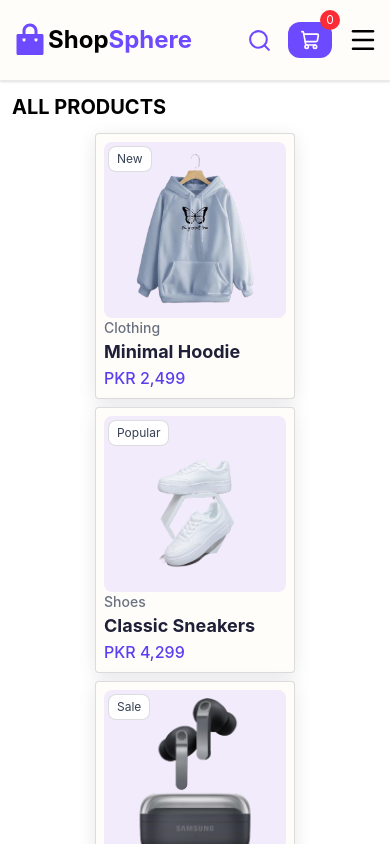
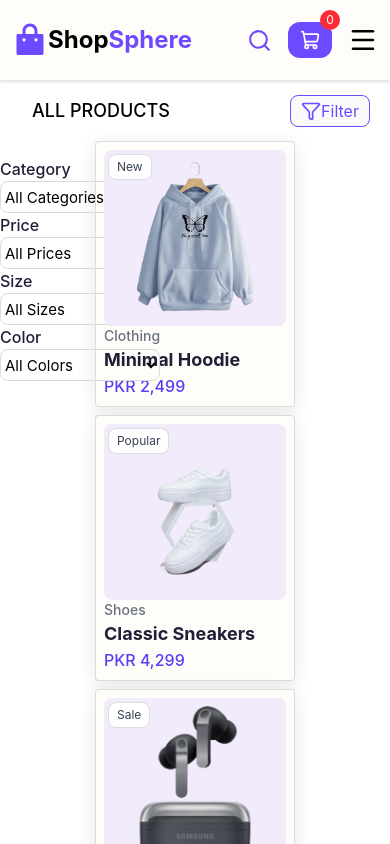
Before and after one commit to fiza-fehmi/Ecommerce-Store, a React (Vite) app: page / in a window 390 px wide. Shown: the top 844 px of the page. Built offline with nearby package versions, Linux system fonts and the light colour scheme.

Commit message:
Add mobile filter toggle functionality

```diff
--- a/src/components/CardBar.jsx
+++ b/src/components/CardBar.jsx
@@ -1,19 +1,85 @@
 import Card from "./Card";
 import { products } from "../data/products";
 import Filters from "./Filters";
+import { Funnel } from "lucide-react";
+import { useState } from "react";
 
 const CardBar = () => {
+  const [filterToggle, setFilterToggle] = useState(false)
   return (
-    <div className="transition duration-300 ease-in">
-       <div>
-        <h1 className="uppercase text-black font-bold text-xl py-3 px-3">All Products</h1>
+    <div className="relative transition duration-300 ease-in">
+       <div className="hidden sm:flex">
+        <h1 className="uppercase text-black sm:font-bold font-medium text-lg sm:text-xl py-3 px-3">All Products</h1>
+      </div>
+      <div className="sm:hidden relative">
+      <div className=" flex items-center justify-between px-5 py-1">
+        <h1 className="uppercase text-black sm:font-bold font-medium text-lg sm:text-xl py-3 px-3">All Products</h1>
+        <button onClick={()=>{setFilterToggle(!filterToggle); console.log("btn clicked")}} className="flex border h-8 w-20 justify-center items-center rounded-lg bg-gray-50 text-[#6D4AFF] border-[#6D4AFF]">
+        <Funnel className="h-5 w-5 text-[#6D4AFF]" />
+        Filter
+        </button>
+        </div>
+         <div className={`flex flex-col absolute justify-center gap-5 sm:hidden ${filterToggle ? "translate-y-4 opacity-" :"translate-y-4 opacity-100"}`}>
+        <div className="flex flex-col ">
+        <div className="flex flex-col">
+            <label className="font-medium text-base text-[#1F2038]">Category</label>
+            <select className="text-[15px] border border-[#D9D9D9] w-40 h-8 rounded-lg">
+                <option value="">All Categories</option>
+                <option value="">Clothing</option>
+                <option value="">Shoes</option>
+                <option value="">Bags</option>
+                <option value="">Watches</option>
+                <option value="">Accessories</option>
+                <option value="">Electronics</option>
+            </select>
+        </div>
+         <div className="flex flex-col">
+            <label className="font-medium text-base text-[#1F2038]">Price</label>
+            <select className="text-[15px] border border-[#D9D9D9] w-40 h-8 rounded-lg">
+                <option value="">All Prices</option>
+                <option value="">Clothing</option>
+                <option value="">Shoes</option>
+                <option value="">Bags</option>
+                <option value="">Watches</option>
+                <option value="">Accessories</option>
+                <option value="">Electronics</option>
+            </select>
+        </div>
+
+           <div className="flex flex-col">
+            <label className="font-medium text-base text-[#1F2038]">Size</label>
+            <select className="text-[15px] border border-[#D9D9D9] w-40 h-8 rounded-lg">
+                <option value="">All Sizes</option>
+                <option value="">S</option>
+                <option value="">M</option>
+                <option value="">L</option>
+                <option value="">XL</option>
+                <option value="">XXL</option>
+
+            </select>
+        </div>
+           <div className="flex flex-col">
+            <label className="font-medium text-base text-[#1F2038]">Color</label>
+            <select className="text-[15px] border border-[#D9D9D9] w-40 h-8 rounded-lg">
+                <option value="">All Colors</option>
+                <option value="">Black</option>
+                <option value="">Pink</option>
+                <option value="">Green</option>
+                <option value="">Yellow</option>
+                <option value="">Brown</option>
+                <option value="">Gray</option>
+            </select>
+        </div>
+        </div>
+        </div>
 
       </div>
+
       <div className="hidden sm:block mx-4 mb-5">
       <Filters />
       </div>
 
-      <div className="flex w-full items-center flex-wrap justify-center gap-2 sm:gap-5 transition duration-300 ease-in">
+      <div className="flex z-0 w-full items-center flex-wrap justify-center gap-2 sm:gap-5 transition duration-300 ease-in">
       {products.map((link)=>(
       <Card
       key={link.id}
--- a/src/components/Filters.jsx
+++ b/src/components/Filters.jsx
@@ -38,24 +38,24 @@ const Filters = () => {
             <label className="font-medium text-base text-[#1F2038]">Size</label>
             <select className="text-[15px] border border-[#D9D9D9] w-40 h-8 rounded-lg">
                 <option value="">All Sizes</option>
-                <option value="">Clothing</option>
-                <option value="">Shoes</option>
-                <option value="">Bags</option>
-                <option value="">Watches</option>
-                <option value="">Accessories</option>
-                <option value="">Electronics</option>
+                <option value="">S</option>
+                <option value="">M</option>
+                <option value="">L</option>
+                <option value="">XL</option>
+                <option value="">XXL</option>
+
             </select>
         </div>
            <div className="flex flex-col">
             <label className="font-medium text-base text-[#1F2038]">Color</label>
             <select className="text-[15px] border border-[#D9D9D9] w-40 h-8 rounded-lg">
                 <option value="">All Colors</option>
-                <option value="">Clothing</option>
-                <option value="">Shoes</option>
-                <option value="">Bags</option>
-                <option value="">Watches</option>
-                <option value="">Accessories</option>
-                <option value="">Electronics</option>
+                <option value="">Black</option>
+                <option value="">Pink</option>
+                <option value="">Green</option>
+                <option value="">Yellow</option>
+                <option value="">Brown</option>
+                <option value="">Gray</option>
             </select>
         </div>
         </div>
```
